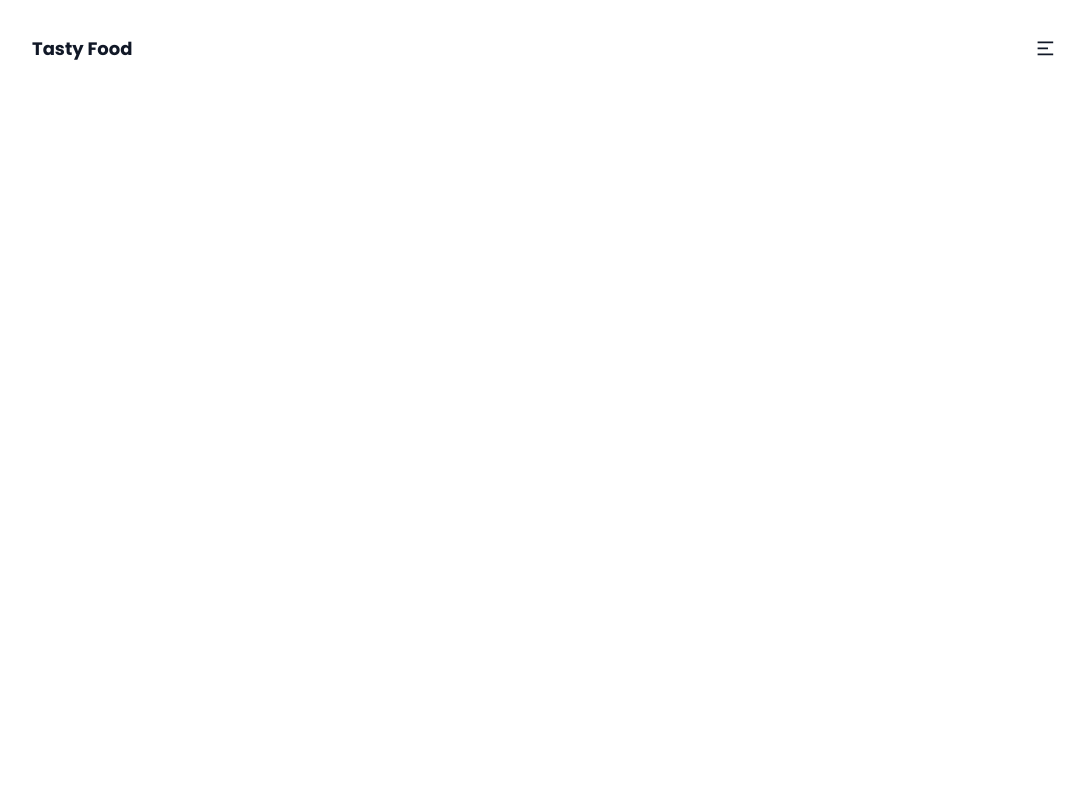
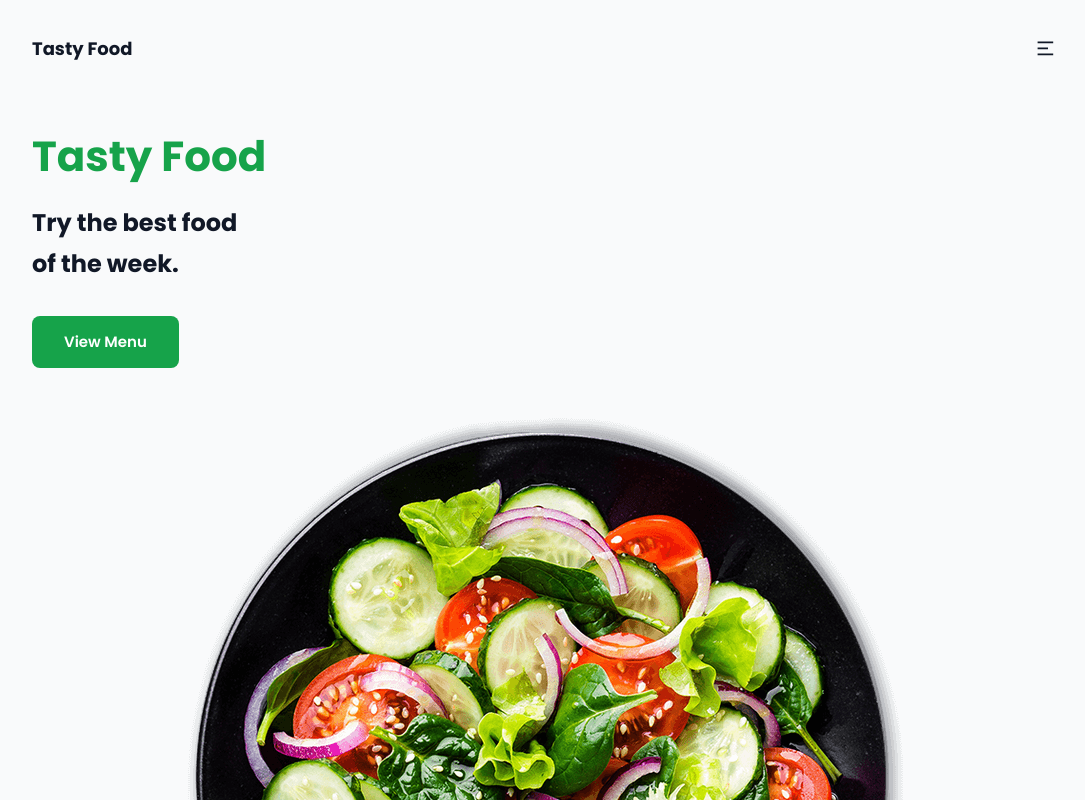
Before and after one commit to fajarfadillahh/tasty-restaurant-react-tailwind, a React (Vite) app: page / in a window 1280 px wide. Shown: the top 800 px of the page, without its empty margins (96-1181 px from the left). Built offline with nearby package versions, Linux system fonts and the light colour scheme.

Commit message:
create Hero.jsx part for the Homepage

```diff
--- a/src/assets/styles/_reusables.css
+++ b/src/assets/styles/_reusables.css
@@ -4,10 +4,10 @@
     @apply bg-gray-50 pt-32 pb-16;
   }
   .section-title {
-    @apply pb-4 text-[24px] font-bold leading-[1.5] text-gray-900;
+    @apply pb-4 text-[24px] font-bold leading-[1.4] text-gray-900;
   }
   .section-text {
-    @apply pb-8 text-[15px] leading-[1.8] text-gray-600;
+    @apply pb-8 text-[15px] leading-[1.7] text-gray-600;
   }
 
   /* container class */
--- a/src/components/Button.jsx
+++ b/src/components/Button.jsx
@@ -5,7 +5,10 @@ export default function Button({ url, children, className }) {
   return (
     <Link
       to={url}
-      className="flex h-[52px] items-center justify-center rounded-lg bg-green-600 py-4 px-8 text-[15px] font-semibold text-white hover:bg-green-700"
+      className={
+        `flex h-[52px] items-center justify-center rounded-lg bg-green-600 py-4 px-8 text-[15px] font-semibold text-white hover:bg-green-700 ` +
+        className
+      }
     >
       {children}
     </Link>
--- a/src/components/Header.jsx
+++ b/src/components/Header.jsx
@@ -12,7 +12,7 @@ export default function Header() {
   };
 
   return (
-    <header className="header fixed top-0 left-0 z-20 w-full bg-white">
+    <header className="header fixed top-0 left-0 z-20 w-full bg-gray-50">
       <div className="header__container container flex h-24 items-center justify-between">
         <Link
           to="/"
@@ -22,7 +22,7 @@ export default function Header() {
         </Link>
 
         <div
-          className={`header__menu fixed top-24 left-0 w-full origin-top bg-white py-8 px-16 text-center shadow-lg transition-all duration-300 ${
+          className={`header__menu fixed top-24 left-0 w-full origin-top bg-gray-50 py-8 px-16 text-center shadow-lg transition-all duration-300 ${
             menuOpen ? "scale-y-100 opacity-100" : "scale-y-0 opacity-0"
           }`}
         >
--- a/src/pages/Homepage.jsx
+++ b/src/pages/Homepage.jsx
@@ -1,11 +1,13 @@
 import React from "react";
 
 import Header from "../components/Header";
+import Hero from "../parts/Homepage/Hero";
 
 export default function Homepage() {
   return (
     <>
       <Header />
+      <Hero />
     </>
   );
 }
--- /dev/null
+++ b/src/parts/Homepage/Hero.jsx
@@ -0,0 +1,24 @@
+import React from "react";
+
+import HeroImg from "../../assets/images/hero.png";
+import Button from "../../components/Button";
+
+export default function Hero() {
+  return (
+    <section className="hero section">
+      <div className="hero__container container grid gap-12">
+        <div className="hero__data">
+          <h1 className="hero__title section-title text-[42px] text-green-600">
+            Tasty Food
+          </h1>
+          <p className="hero__text section-text text-[24px] font-bold text-gray-900">
+            Try the best food <br /> of the week.
+          </p>
+          <Button className="inline-flex">View Menu</Button>
+        </div>
+
+        <img src={HeroImg} className="justify-self-center" alt="hero image" />
+      </div>
+    </section>
+  );
+}
```
Also changed, not shown: src/assets/images/hero.png (renamed from src/assets/images/home.png).
